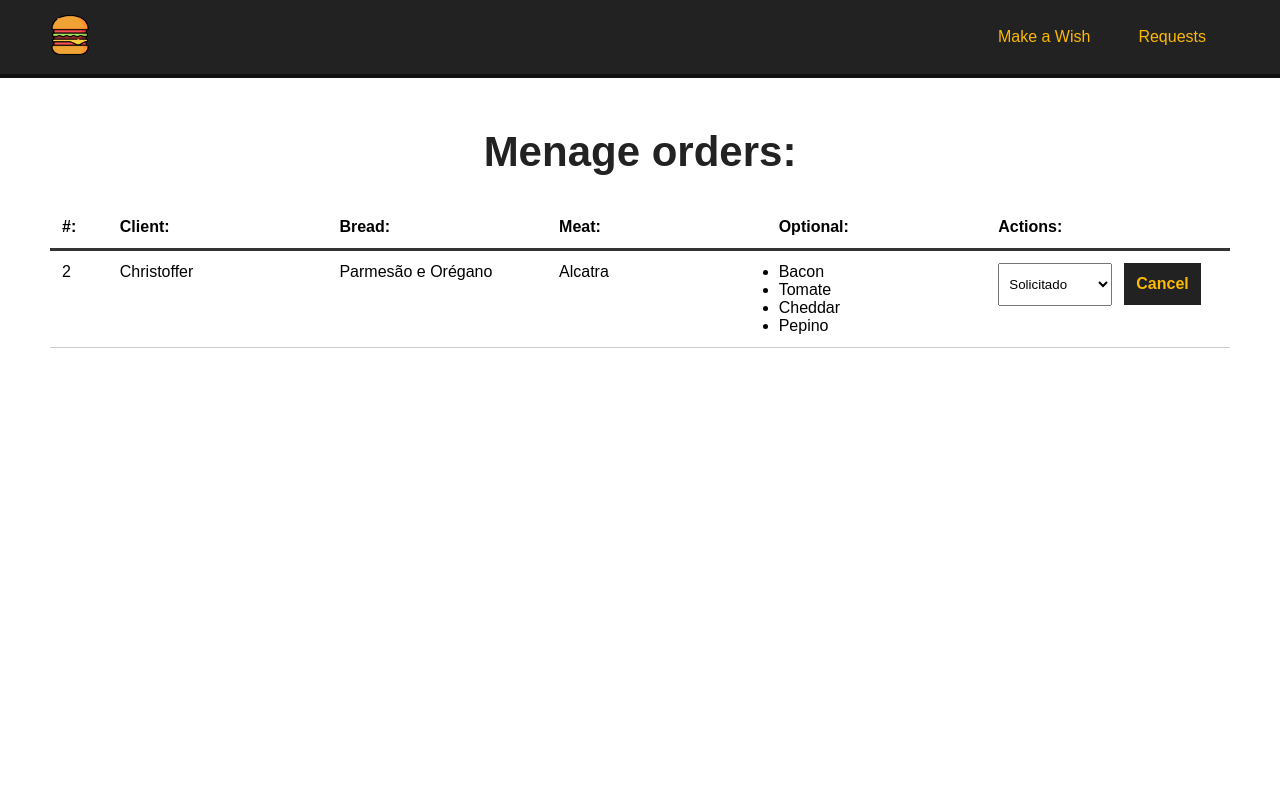
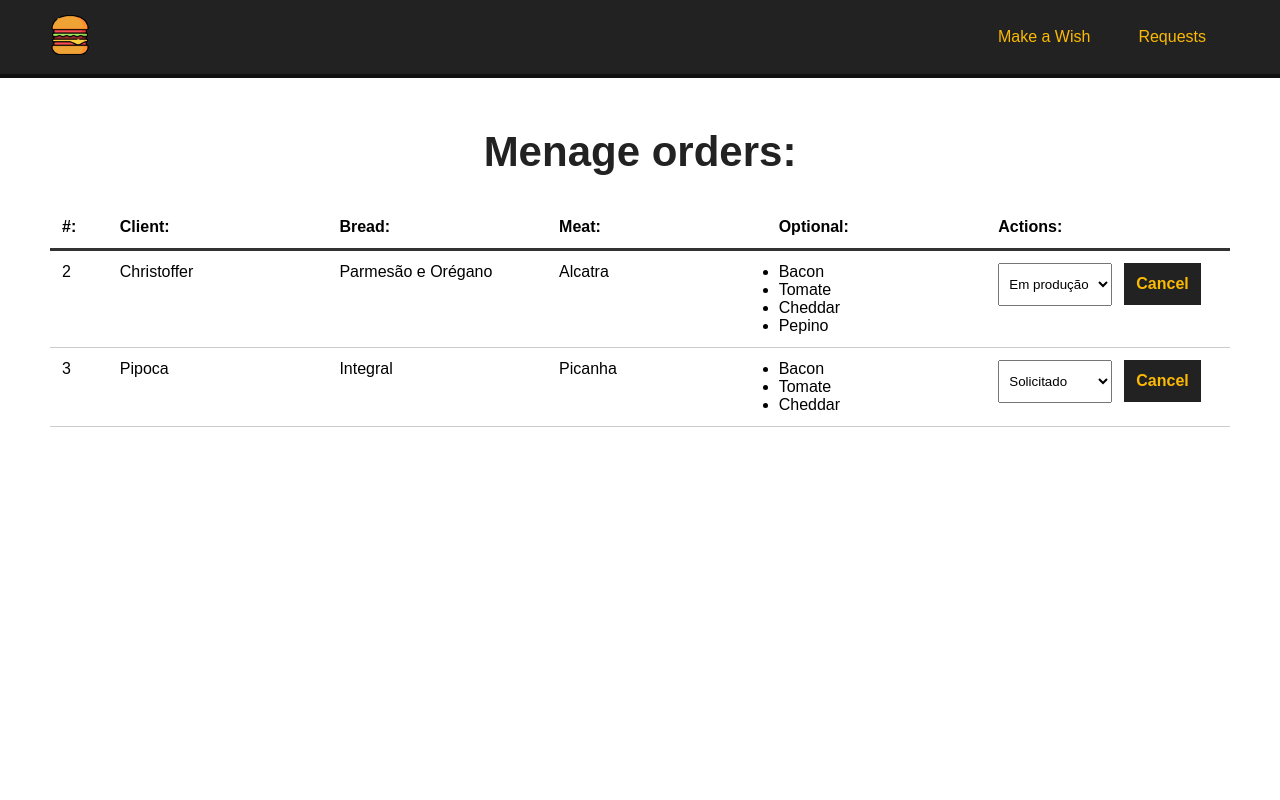
Before and after one commit to DaianaEgerMichels/make-your-burger-vue, a Vue app: page /pedidos in a window 1280 px wide. Shown: the top 800 px of the page. Built offline with nearby package versions, Linux system fonts and the light colour scheme; data requests are answered from the project's data file; the HTML template or start-up script is replaced by a standard one.

Commit message:
implements updated method

```diff
--- a/db/db.json
+++ b/db/db.json
@@ -88,8 +88,20 @@
         "Cheddar",
         "Pepino"
       ],
+      "status": "Em produção",
+      "id": 2
+    },
+    {
+      "nameClient": "Pipoca",
+      "meat": "Picanha",
+      "bread": "Integral",
+      "optionals": [
+        "Bacon",
+        "Tomate",
+        "Cheddar"
+      ],
       "status": "Solicitado",
-      "id": 2
+      "id": 3
     }
   ]
 }
--- a/src/components/Dashboard.vue
+++ b/src/components/Dashboard.vue
@@ -24,9 +24,9 @@
                     </ul>
                 </div>
                 <div>
-                    <select name="status" class="status">
+                    <select name="status" class="status" @change="updateBurger($event, burger.id)">
                         <option value="">Select</option>
-                        <option v-for="s in status" :key="s.id" value="s.tipo" :selected="burger.status == s.tipo">{{s.tipo}}</option>
+                        <option v-for="s in status" :key="s.id" :value="s.tipo" :selected="burger.status == s.tipo">{{s.tipo}}</option>
                     </select>
                     <button class="delete-btn" @click="deleteBurger(burger.id)">Cancel</button>
                 </div>
@@ -59,10 +59,17 @@
                 this.status = data;
             },
             async deleteBurger(id) {
-                const req = await fetch(`http://localhost:3000/burgers/${id}`, {method: 'DELETE'})
+                const req = await fetch(`http://localhost:3000/burgers/${id}`, { method: 'DELETE' });
 
                 const res = await req.json();
                 this.getRequests();
+            },
+            async updateBurger (event, id) {
+                const option = event.target.value;
+                const dataJson = JSON.stringify({ status: option });
+                const req = await fetch(`http://localhost:3000/burgers/${id}`, {method: 'PATCH', headers: {'Content-Type':'application/json'}, body: dataJson});
+                const res = await req.json();
+                console.log(res);
             }
         },
         mounted() {
```
